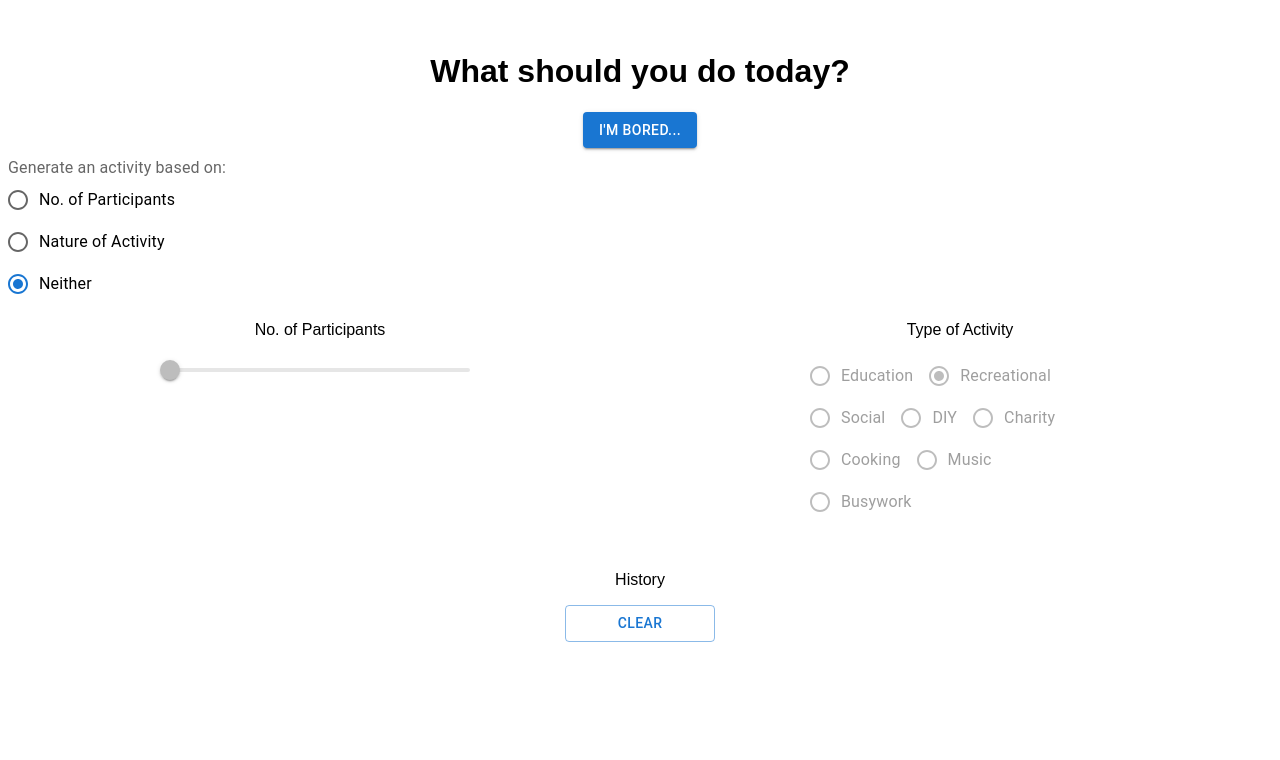
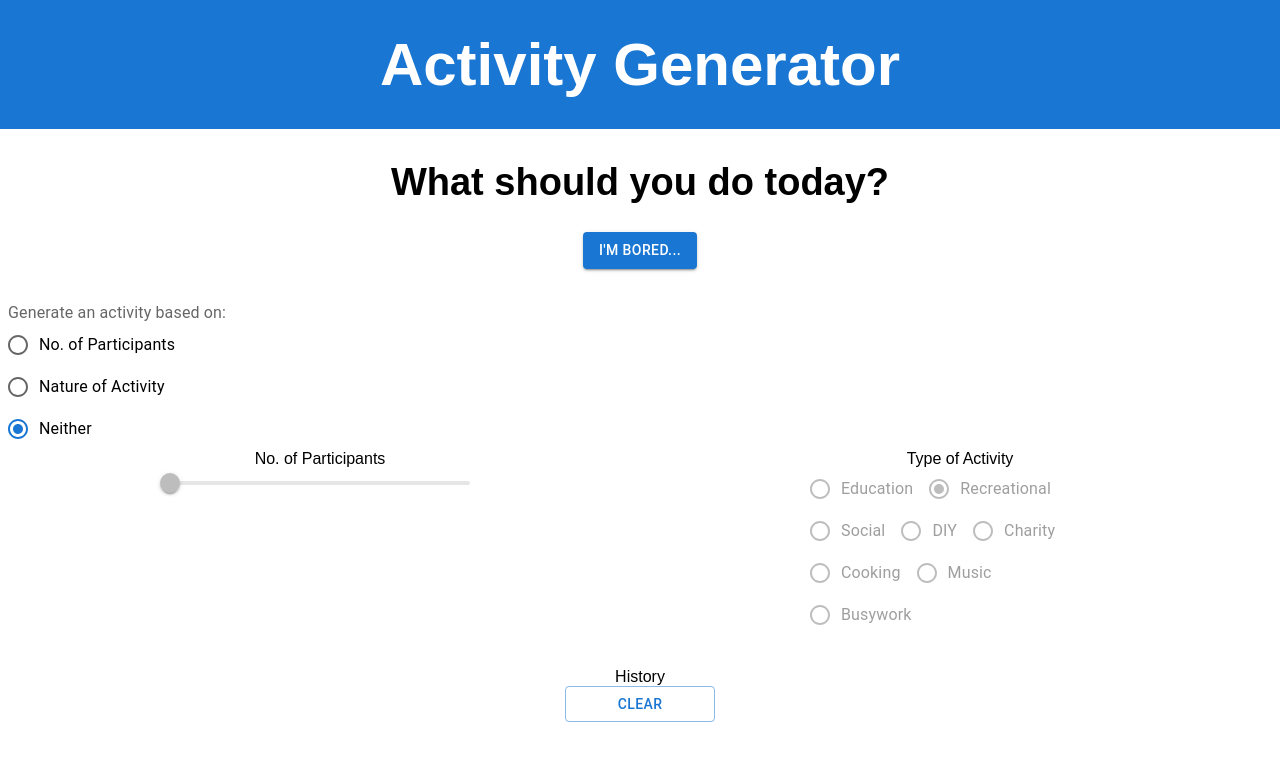
Before and after one commit to Mr-Neytan/Im-Bored--Activity-Generator-, a React (Vite) app: page / in a window 1280 px wide. Shown: the top 760 px of the page. Built offline with nearby package versions, Linux system fonts and the light colour scheme.

Commit message:
Added Header and Adjusted Font Sizes

```diff
--- a/index.html
+++ b/index.html
@@ -7,6 +7,7 @@
     <title>I'm Bored</title>
   </head>
   <body>
+    <div id="head"></div>
     <div id="root"></div>
     <script type="module" src="/src/main.jsx"></script>
   </body>
--- a/src/components/Activity/activity.css
+++ b/src/components/Activity/activity.css
@@ -4,6 +4,18 @@
 }
 
 .main-content {
+    margin-top: 2em;
+    margin-bottom: 2em;
+    display: flex;
+    flex-direction: column;
+    text-align: center;
+    align-items: center;
+}
+
+.main-content h1{
+    font-size: 38px;
+}
+.main-content button{
     margin-top: 2em;
     display: flex;
     flex-direction: column;
--- /dev/null
+++ b/src/components/Header/Header.jsx
@@ -0,0 +1,12 @@
+import React from 'react'
+import './header.css'
+
+const Header = () => {
+  return (
+    <div class="header">
+      <h1><b>Activity Generator</b></h1>
+      </div>
+  )
+}
+
+export default Header
--- /dev/null
+++ b/src/components/Header/header.css
@@ -0,0 +1,20 @@
+* {
+    margin: 0;
+}
+
+.header {
+    color: #FFFFFF;
+    height: auto;
+    display: block;
+    margin: auto;
+    background-color: #1976D2;
+    text-align: center;
+}
+
+.header h1{
+    font-size: 60px;
+    text-align: center;
+    margin: auto;
+    padding-top: 0.5em;
+    padding-bottom: 0.5em;
+}
--- a/src/main.jsx
+++ b/src/main.jsx
@@ -1,7 +1,11 @@
 import React from 'react'
 import ReactDOM from 'react-dom/client'
 import Activity from './components/Activity/activity.jsx'
+import Header from './components/Header/Header.jsx'
 import './index.css'
+
+let header_root = ReactDOM.createRoot(document.getElementById("head"))
+header_root.render(<Header/>)
 
 let root = ReactDOM.createRoot(document.getElementById("root"))
 let content = <Activity/>
```
